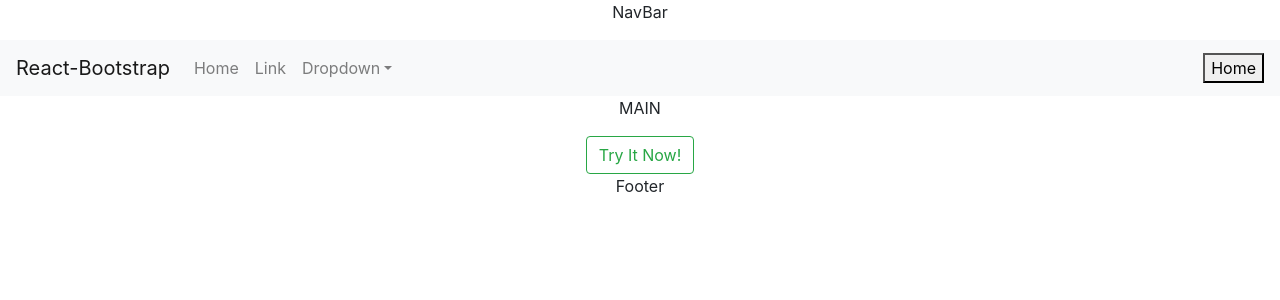
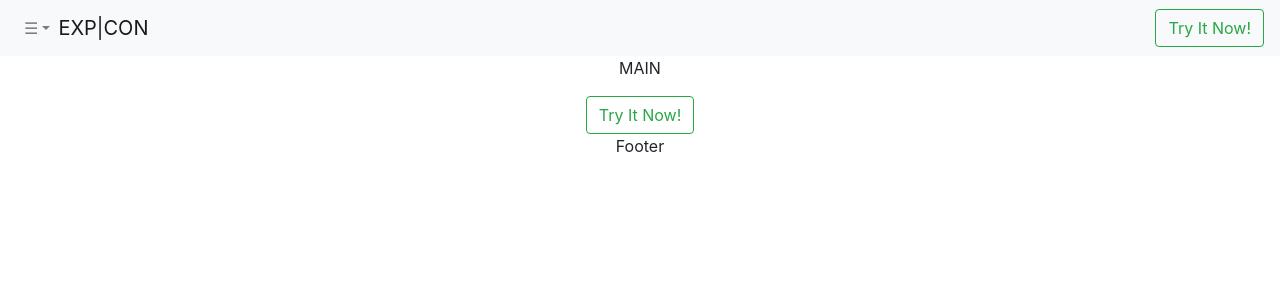
Before and after one commit to masinette/speers-expcon, a React (Create React App) app in the folder speers/: page / in a window 1280 px wide. Shown: the top 300 px of the page. Built offline with nearby package versions, Linux system fonts and the light colour scheme.

Commit message:
layout navbar

```diff
--- a/speers/src/components/NavBar.jsx
+++ b/speers/src/components/NavBar.jsx
@@ -1,28 +1,30 @@
 import React from 'react';
 import { Link } from 'react-router-dom';
-import { Navbar, Nav, NavDropdown } from 'react-bootstrap';
+import { Navbar, Nav, NavDropdown, Button } from 'react-bootstrap';
+import TryItButton from "./buttons/TryItButton";
+
 
 export default function NavBar() {
   return (
     <div>
-      <p>NavBar</p>
 <Navbar bg="light" expand="lg">
-  <Navbar.Brand href="#home">React-Bootstrap</Navbar.Brand>
   <Navbar.Toggle aria-controls="basic-navbar-nav" />
   <Navbar.Collapse id="basic-navbar-nav">
     <Nav className="mr-auto">
-      <Nav.Link href="#home">Home</Nav.Link>
-      <Nav.Link href="#link">Link</Nav.Link>
-      <NavDropdown title="Dropdown" id="basic-nav-dropdown">
-        <NavDropdown.Item href="#action/3.1">Action</NavDropdown.Item>
-        <NavDropdown.Item href="#action/3.2">Another action</NavDropdown.Item>
-        <NavDropdown.Item href="#action/3.3">Something</NavDropdown.Item>
-        <NavDropdown.Divider />
-        <NavDropdown.Item href="#action/3.4">Separated link</NavDropdown.Item>
+
+
+      <NavDropdown title="&#9776;" id="basic-nav-dropdown">
+        <NavDropdown.Item as={Link} to="/">Home</NavDropdown.Item>
+        <NavDropdown.Item as={Link} to="/">What is it?</NavDropdown.Item>
+        <NavDropdown.Item as={Link} to="/">Perks</NavDropdown.Item>
+        <NavDropdown.Item as={Link} to="/pricing">Pricing</NavDropdown.Item>
       </NavDropdown>
+      <Navbar.Brand as={Link} to="/">EXP|CON</Navbar.Brand>
     </Nav>
+      <Navbar.Brand as={TryItButton}></Navbar.Brand>
+
   </Navbar.Collapse>
-       <Link to="/"><button type="button">Home</button></Link>
+       {/* <Link to="/"><button type="button">Home</button></Link> */}
 </Navbar>
     </div>
   )
```
